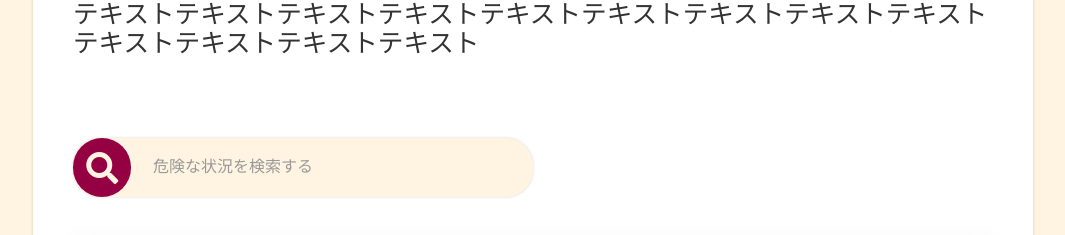
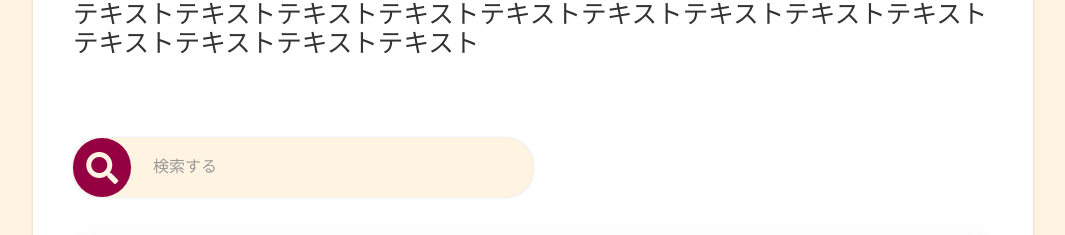
Before and after one commit to shunafuku/suironChallenge2022GroupC, a Next.js app in the folder suiron-app/: page / in a window 1280 px wide. Shown: the part 1435-1670 px from the top of the page, without its empty margins (107-1172 px from the left). Built offline with nearby package versions, Linux system fonts and the light colour scheme.

Commit message:
fix: placeholder

```diff
--- a/suiron-app/src/components/container/top/Presentation.tsx
+++ b/suiron-app/src/components/container/top/Presentation.tsx
@@ -33,7 +33,7 @@ const Presentation: React.FC<Props> = (props) => {
             テキストテキストテキストテキストテキストテキストテキストテキストテキストテキストテキストテキストテキストテキストテキストテキストテキストテキストテキストテキストテキストテキストテキストテキストテキストテキストテキストテキストテキストテキストテキストテキストテキストテキストテキストテキストテキストテキストテキストテキスト
           </div>
           <div className={Style.search}>
-            <input type="text" placeholder='危険な状況を検索する' value={props.inputValue} onChange={props.handleChange} />
+            <input type="text" placeholder='検索する' value={props.inputValue} onChange={props.handleChange} />
             <div className={Style.icon}>
               <i className='fas fa-search'></i>
             </div>
```
